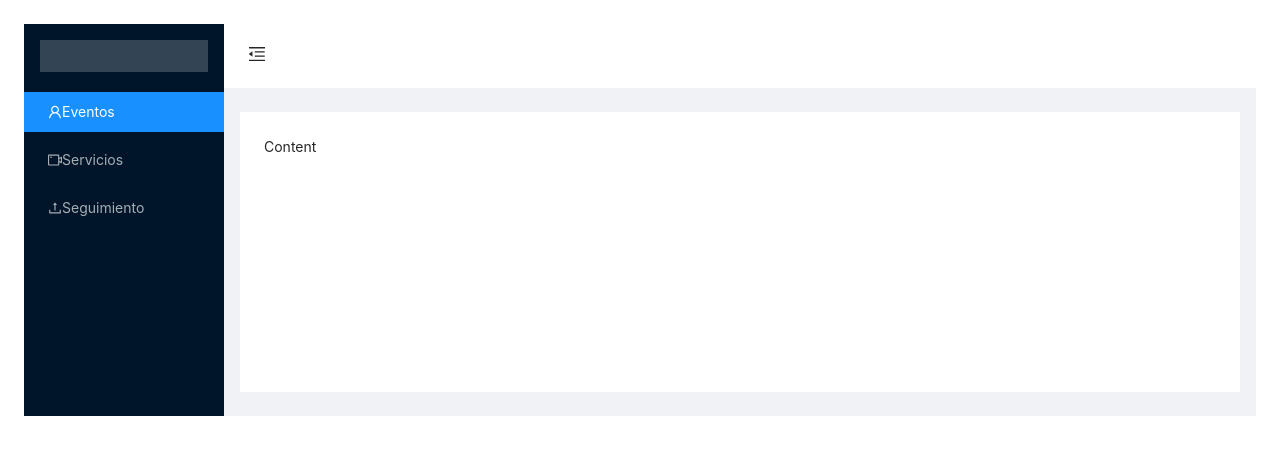
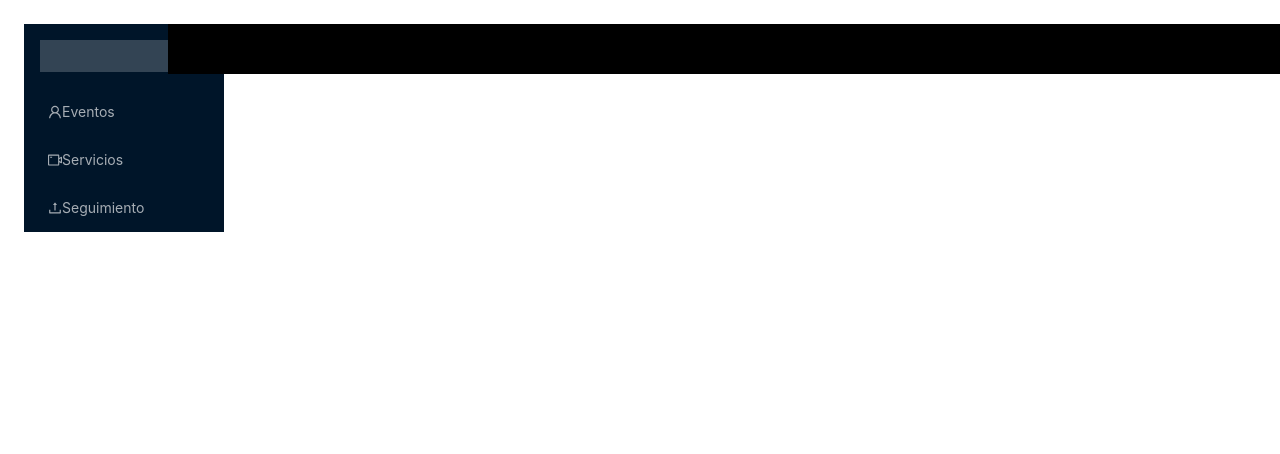
Before and after one commit to GestionCIE/CIE-front, a React (Create React App) app: page / in a window 1280 px wide. Shown: the top 454 px of the page. Built offline with nearby package versions, Linux system fonts and the light colour scheme.

Commit message:
changes to render componets inside a father component

```diff
--- a/public/index.html
+++ b/public/index.html
@@ -15,6 +15,7 @@
       user's mobile device or desktop. See https://developers.google.com/web/fundamentals/web-app-manifest/
     -->
     <link rel="manifest" href="%PUBLIC_URL%/manifest.json" />
+      <link rel="stylesheet" href="https://stackpath.bootstrapcdn.com/bootstrap/4.3.1/css/bootstrap.min.css" />
     <!--
       Notice the use of %PUBLIC_URL% in the tags above.
       It will be replaced with the URL of the `public` folder during the build.
@@ -40,4 +41,5 @@
       To create a production bundle, use `npm run build` or `yarn build`.
     -->
   </body>
+  <script src="https://stackpath.bootstrapcdn.com/bootstrap/4.1.0/js/bootstrap.min.js"/>
 </html>
--- /dev/null
+++ b/src/View/Content/index.js
@@ -0,0 +1,21 @@
+import React from 'react';
+import {
+    Switch,
+    Route
+} from 'react-router-dom';
+import EventComponent from '../../components/events/eventComponent';
+
+
+class index extends React.Component {
+    render() {
+        return (
+            <div>
+                <Switch>
+                    <Route path ="/events" component={EventComponent}/>
+                </Switch>
+            </div>
+        )
+    }
+}
+
+export default index;
--- /dev/null
+++ b/src/View/Home/Home.css
@@ -0,0 +1,10 @@
+
+.wrapper {
+    left: 10.5rem;
+    right: 0;
+    position: absolute;
+    -webkit-transition: all 0.2s ease-in-out;
+    -moz-transition: all 0.2s ease-in-out;
+    -o-transition: all 0.2s ease-in-out;
+    transition: all 0.2s ease-in-out;
+}
--- /dev/null
+++ b/src/View/Home/Home.js
@@ -0,0 +1,25 @@
+import React from 'react';
+import PrincipalComponent from '../../components/menu/PrincipalComponent';
+import Header from '../../components/Header/Header';
+import Content from '../Content';
+import './Home.css';
+
+class Home extends React.Component {
+    render() {
+        return (
+            <div className="d-flex">
+                <div>
+                    <PrincipalComponent/>
+                </div>
+                <div className={"wrapper"}>
+                    <Header/>
+                    <div className='mt-5'>
+                        <Content/>
+                    </div>
+                </div>
+            </div>
+        )
+    }
+}
+
+export default Home;
--- /dev/null
+++ b/src/components/Header/Header.css
@@ -0,0 +1,8 @@
+
+.header {
+    height: 50px;
+    background-color: #000;
+    position: fixed;
+    z-index: 30;
+    width: 100%;
+}
--- /dev/null
+++ b/src/components/Header/Header.js
@@ -0,0 +1,15 @@
+import React from 'react';
+import './Header.css';
+
+class HeaderComponent extends React.Component {
+
+    render() {
+        return (
+            <div className="header">
+                Header Header Header
+            </div>
+        )
+    }
+}
+
+export default HeaderComponent;
--- a/src/components/events/eventComponent.js
+++ b/src/components/events/eventComponent.js
@@ -2,9 +2,12 @@ import React from 'react';
 
 
 class EventComponent extends React.Component {
-
     render(){
-        return(<span>ok</span>);
+        return(
+            <div>
+                COMPONENTE EVENTOS
+            </div>
+        );
     }
 }
 
--- a/src/components/menu/PrincipalComponent.js
+++ b/src/components/menu/PrincipalComponent.js
@@ -24,7 +24,7 @@ class PrincipalComponent  extends React.Component{
           <Layout>
             <Sider trigger={null} collapsible collapsed={this.state.collapsed}>
               <div className="logo" />
-              <Menu theme="dark" mode="inline" defaultSelectedKeys={['1']}>
+              <Menu theme="dark" mode="inline">
                 <Menu.Item key="1">
                   <UserOutlined />
                   <Link to="/events"><span>Eventos</span></Link>
@@ -41,24 +41,24 @@ class PrincipalComponent  extends React.Component{
 
               </Menu>
             </Sider>
-            <Layout className="site-layout">
-              <Header className="site-layout-background" style={{ padding: 0 }}>
-                {React.createElement(this.state.collapsed ? MenuUnfoldOutlined : MenuFoldOutlined, {
-                  className: 'trigger',
-                  onClick: this.toggle,
-                })}
-              </Header>
-              <Content
-                className="site-layout-background"
-                style={{
-                  margin: '24px 16px',
-                  padding: 24,
-                  minHeight: 280,
-                }}
-              >
-                Content
-              </Content>
-            </Layout>
+            {/*<Layout className="site-layout">*/}
+              {/*<Header className="site-layout-background" style={{ padding: 0 }}>*/}
+              {/*  {React.createElement(this.state.collapsed ? MenuUnfoldOutlined : MenuFoldOutlined, {*/}
+              {/*    className: 'trigger',*/}
+              {/*    onClick: this.toggle,*/}
+              {/*  })}*/}
+              {/*</Header>*/}
+              {/*<Content*/}
+              {/*  className="site-layout-background"*/}
+              {/*  style={{*/}
+              {/*    margin: '24px 16px',*/}
+              {/*    padding: 24,*/}
+              {/*    minHeight: 280,*/}
+              {/*  }}*/}
+              {/*>*/}
+              {/*  Content*/}
+              {/*</Content>*/}
+            {/*</Layout>*/}
           </Layout>
         );
       }
--- a/src/routers/router.js
+++ b/src/routers/router.js
@@ -5,18 +5,16 @@ import {
     Route,
    // Link
 } from "react-router-dom";
-
+import Home from '../View/Home/Home';
 import PrincipalComponent from "../components/menu/PrincipalComponent";
-import EventComponent from "../components/events/eventComponent";
 
 function RouterMain(){
     return(
         <Router>
-            <PrincipalComponent/>
             <Switch>
-                <Route exact path="/events" render={()=> <EventComponent/>}/>
-                <Route exact path="/services" render={()=> "Hola services "}/>
-                <Route exact path="/tracing" render={()=> "Hola services "}/>
+                <Route path="/" component={Home}/>
+                {/*<Route exact path="/services" render={()=> "Hola services "}/>*/}
+                {/*<Route exact path="/tracing" render={()=> "Hola services "}/>*/}
             </Switch>
         </Router>
     );
```
Also changed, not shown: 2 other files (tests, documents, lock files or other folders).
